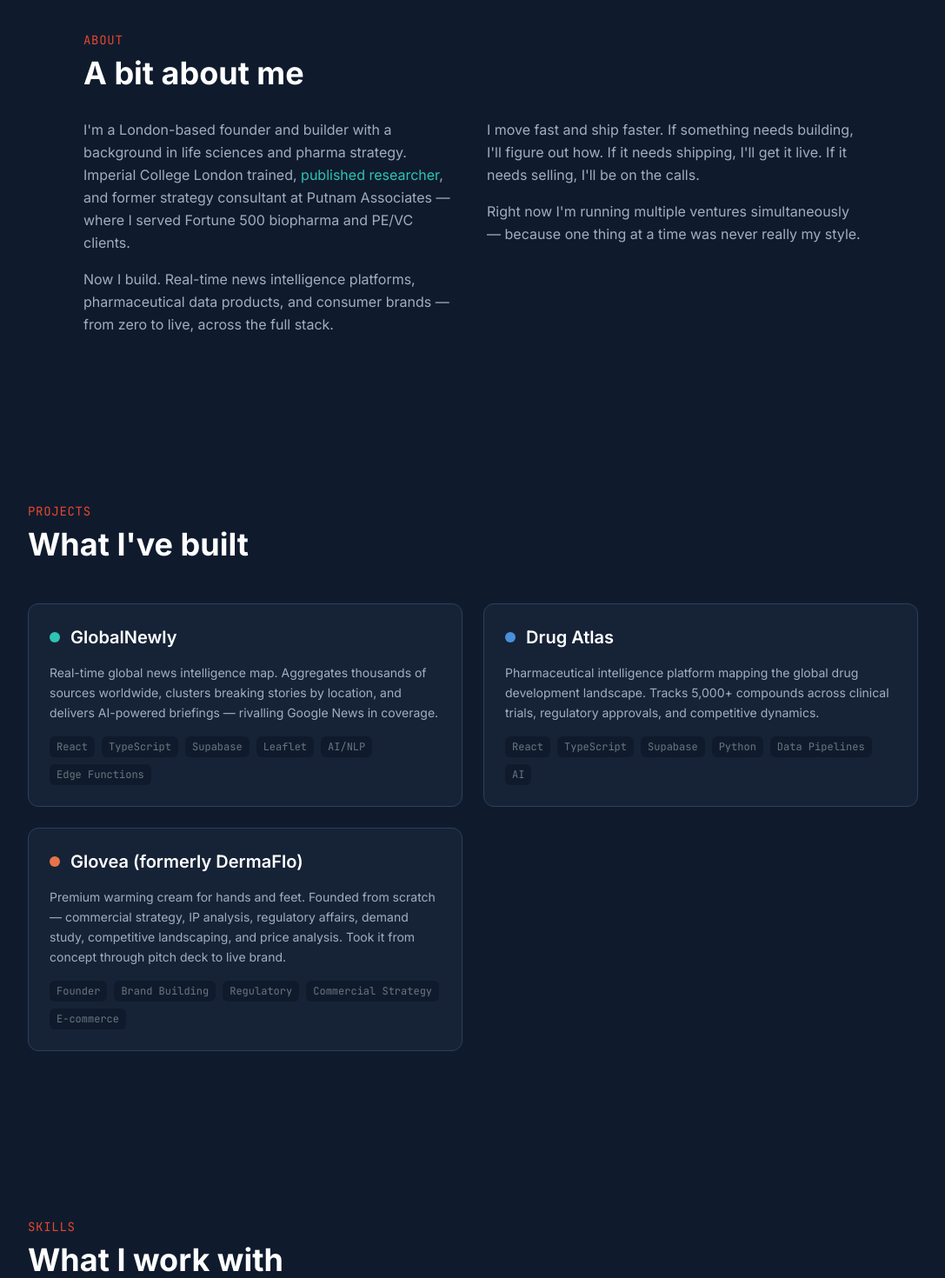
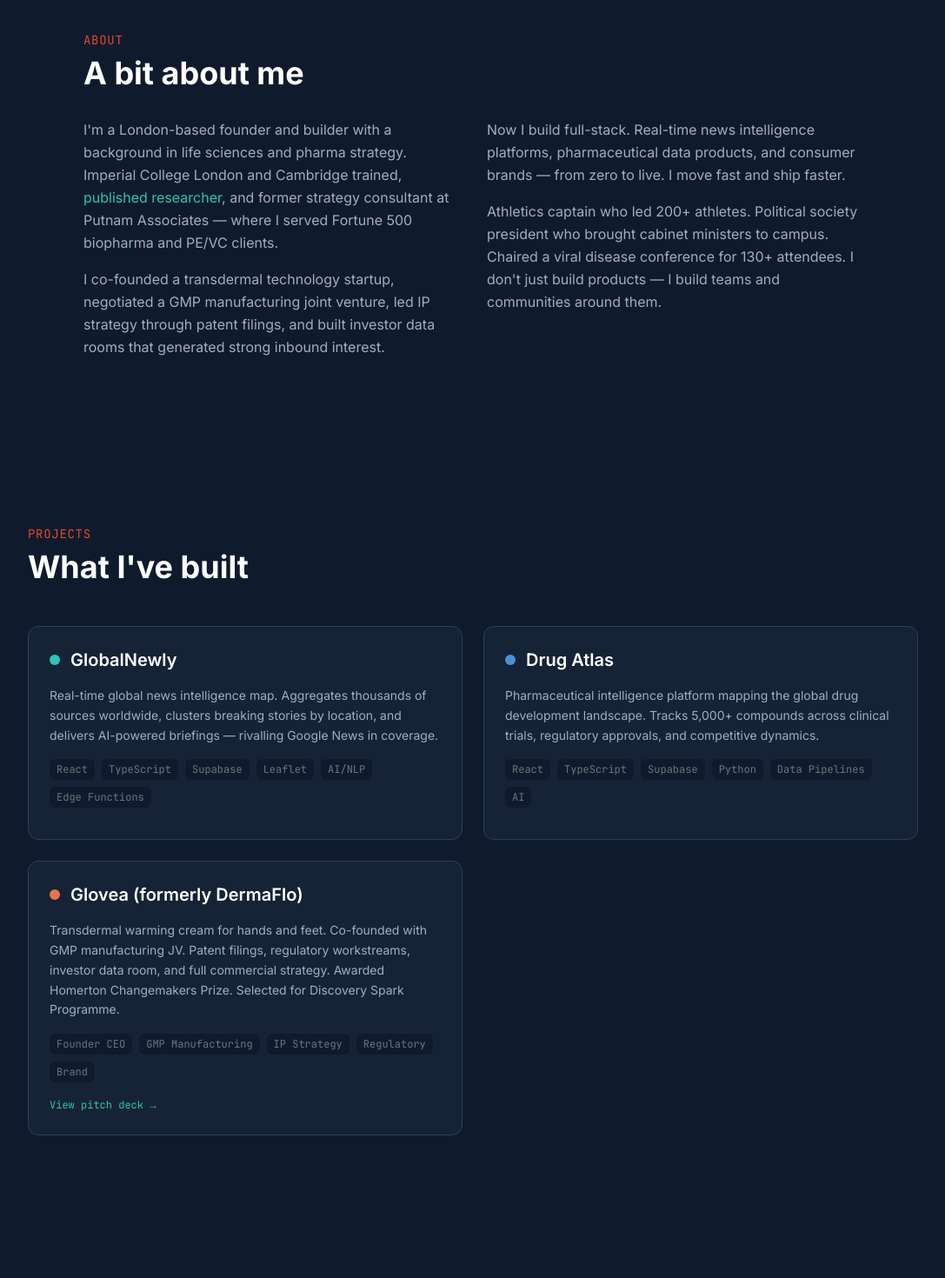
Before and after one commit to JamesMildog/jamesmillett.com, a React (Vite) app: page / in a window 1280 px wide. Shown: the part 860-2330 px from the top of the page at 87% size, without its empty margins (96-1183 px from the left). Built offline with nearby package versions, Linux system fonts and the light colour scheme.

Commit message:
Full CV: DermaFlo CEO, Putnam Associates, ICL/Cambridge education, leadership, published research

```diff
--- a/src/App.tsx
+++ b/src/App.tsx
@@ -4,6 +4,7 @@
   { label: 'About', href: '#about' },
   { label: 'Projects', href: '#projects' },
   { label: 'Experience', href: '#experience' },
+  { label: 'Education', href: '#education' },
   { label: 'Contact', href: '#contact' },
 ]
 
@@ -25,8 +26,8 @@
   {
     name: 'Glovea (formerly DermaFlo)',
     url: 'https://www.glovea.co.uk',
-    description: 'Premium warming cream for hands and feet. Founded from scratch — commercial strategy, IP analysis, regulatory affairs, demand study, competitive landscaping, and price analysis. Took it from concept through pitch deck to live brand.',
-    tags: ['Founder', 'Brand Building', 'Regulatory', 'Commercial Strategy', 'E-commerce'],
+    description: 'Transdermal warming cream for hands and feet. Co-founded with GMP manufacturing JV. Patent filings, regulatory workstreams, investor data room, and full commercial strategy. Awarded Homerton Changemakers Prize. Selected for Discovery Spark Programme.',
+    tags: ['Founder CEO', 'GMP Manufacturing', 'IP Strategy', 'Regulatory', 'Brand'],
     accent: '#E8734A',
     deckUrl: 'https://canva.link/nibh5zrqgrh1kyg',
   },
@@ -34,9 +35,77 @@
 
 const SKILLS = [
   { category: 'Engineering', items: ['TypeScript', 'React', 'Python', 'Node.js', 'Tailwind CSS', 'Vite', 'Supabase', 'PostgreSQL'] },
-  { category: 'Data & AI', items: ['LLM Integration', 'NLP Pipelines', 'Data Pipelines', 'Web Scraping', 'Survey Analysis', 'Revenue Modelling'] },
-  { category: 'Pharma & Life Sciences', items: ['Market Access', 'Reimbursement Strategy', 'Clinical Trial Design', 'Competitive Landscaping', 'Regulatory Affairs', 'IP Analysis'] },
-  { category: 'Strategy & Commercial', items: ['Go-to-Market', 'Brand Strategy', 'Sales Force Strategy', 'Due Diligence', 'Demand Studies', 'Pitch Decks'] },
+  { category: 'Data & AI', items: ['LLM Integration', 'NLP Pipelines', 'Data Pipelines', 'Web Scraping', 'Biological Modelling', 'Statistical Testing', 'Revenue Modelling'] },
+  { category: 'Pharma & Life Sciences', items: ['Market Access', 'Reimbursement Strategy', 'Clinical Trial Design', 'Competitive Landscaping', 'Regulatory Affairs', 'IP Strategy', 'GMP Manufacturing'] },
+  { category: 'Strategy & Commercial', items: ['Go-to-Market', 'Brand Strategy', 'Sales Force Strategy', 'Due Diligence', 'Demand Studies', 'Financial Modelling', 'Pitch Decks'] },
+]
+
+const EXPERIENCE = [
+  {
+    period: '2026 — Present',
+    role: 'Founder & Builder',
+    company: 'Self-employed',
+    description: 'Building GlobalNewly (real-time news intelligence), Drug Atlas (pharma data platform), and Glovea (consumer brand) simultaneously. Full-stack product development, data pipelines, AI integration, and commercial strategy.',
+  },
+  {
+    period: 'Feb — Mar 2026',
+    role: 'Demo Creation & Software Research',
+    company: 'Opvia (trading as Seal)',
+    description: 'Contract engagement creating product demos and conducting software research for the sales team.',
+  },
+  {
+    period: '2024 — 2026',
+    role: 'Co-founder & CEO',
+    company: 'DermaFlo / Cooden Cosmetics (Glovea)',
+    description: 'End-to-end commercial and technical development of transdermal technologies spanning cosmetic formulations, medical devices, and novel APIs. Negotiated and structured a JV with a GMP manufacturer. Led IP strategy including patent filings, trademarks, and brand protection. Built the business plan, financial models, and investor data room. Managed transition from R&D to commercial readiness across legal, regulatory, manufacturing, and marketing.',
+  },
+  {
+    period: '2023 — 2024',
+    role: 'Associate Consultant II & I (19 months)',
+    company: 'Putnam Associates',
+    description: 'Strategy consultant serving Fortune 500 biopharma, biotech, and PE/VC clients. Demand studies feeding revenue forecast models. Go/no-go assessments covering reimbursement, clinical trial design, competitive landscape, and market size. Regulatory, market access, and reimbursement plans. Brand strategy for blockbuster products. Sales force strategy for gene therapies. Regulatory and distribution planning for COVID-19 vaccines.',
+  },
+  {
+    period: '2023',
+    role: 'Strategy Consultant (Pro Bono)',
+    company: '180 Degrees Consulting',
+    description: 'Marketing strategy consulting for a leading UK non-profit — consumer segmentation, ROI prediction, and go-to-market plan used to launch their app.',
+  },
+  {
+    period: '2022',
+    role: 'Business Strategy Intern',
+    company: 'Multus Media (Clean Meat Biotech)',
+    description: 'Designed and conducted market research for competitors, consumers, and trends. Findings communicated directly to the CEO, leading the company to modify its pipeline to address new markets.',
+  },
+  {
+    period: 'Summer',
+    role: 'Research Intern — Malaria Genetic Engineering Lab',
+    company: 'Imperial College London (Gates Foundation funded)',
+    description: 'Designed an approach to increase specificity when genetically editing mosquitoes. Constructed the design and quantified statistical significance vs. the previous approach. Collected, analysed, and presented data to peers and field experts. Published researcher — co-authored work on a novel enzyme (ACS Synthetic Biology).',
+  },
+]
+
+const EDUCATION = [
+  {
+    degree: 'PGCE',
+    institution: 'University of Cambridge',
+    detail: 'Completed alongside DermaFlo to develop structured leadership and communication skills for early-stage company growth.',
+  },
+  {
+    degree: 'MRes Systems & Synthetic Biology — Merit',
+    institution: 'Imperial College London',
+    detail: 'Distinction in 4 of 5 modules. Quantitative modelling in Python, circuit design, biological modelling, programming robots, statistical testing. Used genetic engineering and modelling to design, build, and test engineering approaches for CBD synthesis in yeast.',
+  },
+  {
+    degree: 'BSc (Hons) Biological Sciences — 2:1',
+    institution: 'Imperial College London',
+    detail: '1st in 3rd Year project and dissertation — examiner called it the "best dissertation I\'ve read". Awarded "Outstanding" in problem-solving/communication. 1st in all presentations. CRISPR gene-editing dissertation.',
+  },
+  {
+    degree: 'A-Levels',
+    institution: '',
+    detail: 'Biology A*, Chemistry A, Maths A. AS-Levels: Maths A, Physics A.',
+  },
 ]
 
 function App() {
@@ -124,18 +193,18 @@
           <div className="grid sm:grid-cols-2 gap-8">
             <div className="space-y-4 text-text-light leading-relaxed">
               <p>
-                I'm a London-based founder and builder with a background in life sciences and pharma strategy. Imperial College London trained, <a href="https://pubs.acs.org/doi/10.1021/acssynbio.4c00790" target="_blank" rel="noopener noreferrer" className="text-teal hover:underline">published researcher</a>, and former strategy consultant at Putnam Associates — where I served Fortune 500 biopharma and PE/VC clients.
+                I'm a London-based founder and builder with a background in life sciences and pharma strategy. Imperial College London and Cambridge trained, <a href="https://pubs.acs.org/doi/10.1021/acssynbio.4c00790" target="_blank" rel="noopener noreferrer" className="text-teal hover:underline">published researcher</a>, and former strategy consultant at Putnam Associates — where I served Fortune 500 biopharma and PE/VC clients.
               </p>
               <p>
-                Now I build. Real-time news intelligence platforms, pharmaceutical data products, and consumer brands — from zero to live, across the full stack.
+                I co-founded a transdermal technology startup, negotiated a GMP manufacturing joint venture, led IP strategy through patent filings, and built investor data rooms that generated strong inbound interest.
               </p>
             </div>
             <div className="space-y-4 text-text-light leading-relaxed">
               <p>
-                I move fast and ship faster. If something needs building, I'll figure out how. If it needs shipping, I'll get it live. If it needs selling, I'll be on the calls.
+                Now I build full-stack. Real-time news intelligence platforms, pharmaceutical data products, and consumer brands — from zero to live. I move fast and ship faster.
               </p>
               <p>
-                Right now I'm running multiple ventures simultaneously — because one thing at a time was never really my style.
+                Athletics captain who led 200+ athletes. Political society president who brought cabinet ministers to campus. Chaired a viral disease conference for 130+ attendees. I don't just build products — I build teams and communities around them.
               </p>
             </div>
           </div>
@@ -149,12 +218,15 @@
           <h3 className="text-3xl sm:text-4xl font-bold mb-12">What I've built</h3>
           <div className="grid md:grid-cols-2 gap-6">
             {PROJECTS.map((project) => (
+              <div
+                key={project.name}
+                className="group bg-navy-light border border-border rounded-xl p-6 hover:border-text-mid transition-all hover:-translate-y-1"
+              >
                 <a
-                key={project.name}
                   href={project.url}
                   target="_blank"
                   rel="noopener noreferrer"
-                className="group block bg-navy-light border border-border rounded-xl p-6 hover:border-text-mid transition-all hover:-translate-y-1"
+                  className="block"
                 >
                   <div className="flex items-center gap-3 mb-4">
                     <div
@@ -171,7 +243,8 @@
                   <p className="text-text-light text-sm leading-relaxed mb-4">
                     {project.description}
                   </p>
-                <div className="flex flex-wrap gap-2">
+                </a>
+                <div className="flex flex-wrap gap-2 mb-3">
                   {project.tags.map(tag => (
                     <span
                       key={tag}
@@ -181,14 +254,24 @@
                     </span>
                   ))}
                 </div>
+                {'deckUrl' in project && (
+                  <a
+                    href={(project as { deckUrl: string }).deckUrl}
+                    target="_blank"
+                    rel="noopener noreferrer"
+                    className="text-xs text-teal hover:underline font-mono"
+                  >
+                    View pitch deck &rarr;
                   </a>
+                )}
+              </div>
             ))}
           </div>
         </div>
       </section>
 
       {/* Skills */}
-      <section id="experience" className="py-24 px-6">
+      <section className="py-24 px-6">
         <div className="max-w-5xl mx-auto">
           <h2 className="text-sm font-mono text-accent tracking-wider uppercase mb-2">Skills</h2>
           <h3 className="text-3xl sm:text-4xl font-bold mb-12">What I work with</h3>
@@ -211,59 +294,16 @@
       </section>
 
       {/* Experience Timeline */}
-      <section className="py-24 px-6">
+      <section id="experience" className="py-24 px-6">
         <div className="max-w-4xl mx-auto">
           <h2 className="text-sm font-mono text-accent tracking-wider uppercase mb-2">Experience</h2>
           <h3 className="text-3xl sm:text-4xl font-bold mb-12">Where I've been</h3>
           <div className="space-y-8">
-            {[
-              {
-                period: '2026 — Present',
-                role: 'Founder & Builder',
-                company: 'Self-employed',
-                description: 'Building GlobalNewly (real-time news intelligence), Drug Atlas (pharma data platform), and Glovea (consumer brand) simultaneously. Full-stack product development, data pipelines, AI integration, and commercial strategy.',
-              },
-              {
-                period: 'Feb — Mar 2026',
-                role: 'Demo Creation & Software Research',
-                company: 'Opvia (trading as Seal)',
-                description: 'Contract engagement creating product demos and conducting software research for the sales team.',
-              },
-              {
-                period: '2024 — 2026',
-                role: 'Founder',
-                company: 'Cooden Cosmetics (Glovea)',
-                description: 'Developing a warming cream for cold hands and feet. Led commercial strategy through extensive due diligence — primary/secondary market research, IP analysis, regulatory affairs strategy, demand study, competitive landscaping, and pricing.',
-              },
-              {
-                period: '2023 — 2024',
-                role: 'Associate Consultant II → Associate Consultant I',
-                company: 'Putnam Associates',
-                description: 'Strategy consultant serving Fortune 500 biopharma, biotech, and PE/VC clients. Conducted demand studies, revenue forecast models, go/no-go assessments, regulatory & reimbursement plans, brand strategies, and sales force strategies across medical devices, blockbuster drugs, gene therapies, and COVID-19 vaccines.',
-              },
-              {
-                period: '2023',
-                role: 'Strategy Consultant (Pro Bono)',
-                company: '180 Degrees Consulting',
-                description: 'Provided marketing strategy consulting to a leading UK non-profit — consumer segmentation, ROI prediction, and go-to-market plan used to launch their app.',
-              },
-              {
-                period: '2022',
-                role: 'Business Strategy Intern',
-                company: 'Multus Media (Clean Meat Biotech)',
-                description: 'Designed and conducted market research for competitors, consumers, and trends. Findings led the CEO to modify the company\'s pipeline to address new markets.',
-              },
-              {
-                period: 'Summer',
-                role: 'Research Intern — Malaria Lab / CRISPR Dissertation',
-                company: 'Imperial College London (Gates Foundation funded)',
-                description: 'Analysed qualitative data to design approaches for increasing specificity in genetically editing mosquitoes. Published researcher — co-authored work on a novel enzyme (ACS Synthetic Biology). CRISPR gene-editing dissertation.',
-              },
-            ].map((item, i) => (
+            {EXPERIENCE.map((item, i) => (
               <div key={i} className="flex gap-6 group">
                 <div className="flex flex-col items-center">
                   <div className="w-3 h-3 rounded-full bg-accent mt-1.5 shrink-0" />
-                  {i < 6 && <div className="w-px flex-1 bg-border mt-2" />}
+                  {i < EXPERIENCE.length - 1 && <div className="w-px flex-1 bg-border mt-2" />}
                 </div>
                 <div className="pb-2">
                   <p className="text-xs font-mono text-text-mid mb-1">{item.period}</p>
@@ -273,6 +313,62 @@
                 </div>
               </div>
             ))}
+          </div>
+        </div>
+      </section>
+
+      {/* Education */}
+      <section id="education" className="py-24 px-6">
+        <div className="max-w-4xl mx-auto">
+          <h2 className="text-sm font-mono text-accent tracking-wider uppercase mb-2">Education</h2>
+          <h3 className="text-3xl sm:text-4xl font-bold mb-12">Where I studied</h3>
+          <div className="space-y-6">
+            {EDUCATION.map((item, i) => (
+              <div key={i} className="bg-navy-light border border-border rounded-xl p-6">
+                <div className="flex flex-col sm:flex-row sm:items-center gap-1 sm:gap-3 mb-2">
+                  <h4 className="text-lg font-semibold">{item.degree}</h4>
+                  {item.institution && (
+                    <span className="text-teal text-sm">{item.institution}</span>
+                  )}
+                </div>
+                <p className="text-text-light text-sm leading-relaxed">{item.detail}</p>
+              </div>
+            ))}
+          </div>
+
+          {/* Published Research callout */}
+          <div className="mt-8 bg-navy-card border border-teal/30 rounded-xl p-6">
+            <h4 className="text-sm font-semibold text-teal mb-2">Published Research</h4>
+            <p className="text-text-light text-sm leading-relaxed mb-3">
+              Co-authored a paper on a novel enzyme published in ACS Synthetic Biology — one of the leading journals in the field.
+            </p>
+            <a
+              href="https://pubs.acs.org/doi/10.1021/acssynbio.4c00790"
+              target="_blank"
+              rel="noopener noreferrer"
+              className="text-teal text-sm font-mono hover:underline"
+            >
+              Read the paper &rarr;
+            </a>
+          </div>
+
+          {/* Leadership callout */}
+          <div className="mt-6 bg-navy-card border border-gold/30 rounded-xl p-6">
+            <h4 className="text-sm font-semibold text-gold mb-3">Leadership</h4>
+            <ul className="space-y-2">
+              <li className="text-text-light text-sm flex items-start gap-2">
+                <span className="w-1.5 h-1.5 rounded-full bg-gold mt-1.5 shrink-0" />
+                Athletics Captain — led 200+ athletes, record membership, managed &pound;10K+ budget
+              </li>
+              <li className="text-text-light text-sm flex items-start gap-2">
+                <span className="w-1.5 h-1.5 rounded-full bg-gold mt-1.5 shrink-0" />
+                Political Society President &amp; Secretary — organised events for cabinet ministers, chaired debates, wrote for university newspaper
+              </li>
+              <li className="text-text-light text-sm flex items-start gap-2">
+                <span className="w-1.5 h-1.5 rounded-full bg-gold mt-1.5 shrink-0" />
+                Chaired and organised an emerging viral disease conference — 130+ attendees, 6 speakers
+              </li>
+            </ul>
           </div>
         </div>
       </section>
```
Lines whose indentation alone changed are shown as unchanged.
